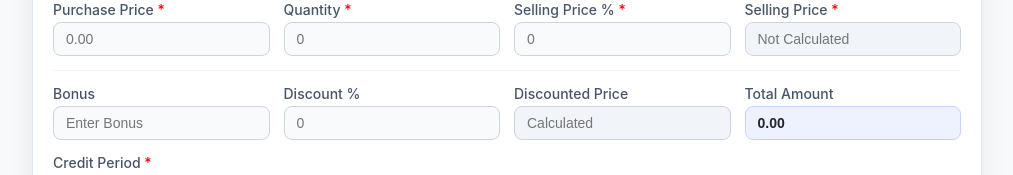
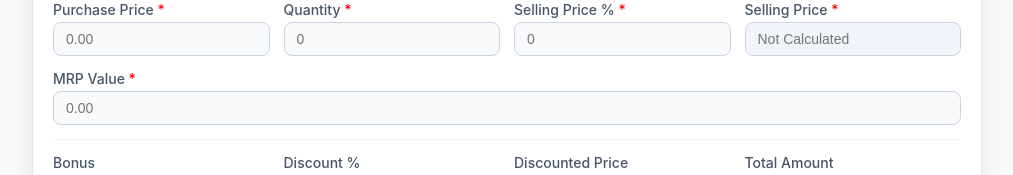
Before and after one commit to WaruniGunasena/BioGenInventoryManagementSystem-frontend, a React (Create React App) app: page /grn-window in a window 1280 px wide. Shown: the part 335-510 px from the top of the page, without its empty margins (258-1271 px from the left). Built offline with nearby package versions, Linux system fonts and the light colour scheme; no server answers.

Commit message:
GRN window bug fixed

```diff
--- a/src/pages/GRN/GRN.jsx
+++ b/src/pages/GRN/GRN.jsx
@@ -40,6 +40,7 @@ const GRN = () => {
         invoiceNumber: "",
         sellingPricePercentage: "",
         sellingPrice: "",
+        mrpValue: "",
         bonus: "",
         packSize: "",
         discountPercentage: "",
@@ -59,7 +60,7 @@ const GRN = () => {
     }, []);
 
     useEffect(() => {
-        // Handle pre-population for editing - only once
+
         if (location.state?.editInvoice && !hasPopulatedRef.current && suppliers.length > 0 && products.length > 0) {
             const invoice = location.state.editInvoice;
             setFormData((prev) => ({
@@ -68,13 +69,12 @@ const GRN = () => {
                 date: invoice.date || invoice.grnDate || new Date().toISOString().split("T")[0],
                 invoiceNumber: invoice.invoiceNumber || invoice.grnNumber || "",
                 creditPeriod: invoice.creditPeriod || invoice.supplier?.creditPeriod || "",
-                invoiceId: invoice.id || invoice._id, // Renamed to avoid collision with local item id
+                invoiceId: invoice.id || invoice._id,
             }));
 
-            // Map invoice items to addedItems
             const mappedItems = (invoice.items || []).map((item, index) => ({
-                id: Date.now() + index, // Local unique ID for the table
-                originalId: item.id || item._id, // Store backend ID
+                id: Date.now() + index,
+                originalId: item.id || item._id,
                 productId: item.productId || item.product?.id || item.product?._id,
                 productName: item.productName || item.product?.name || "N/A",
                 productCode: item.productCode || item.product?.itemCode || "N/A",
@@ -89,11 +89,11 @@ const GRN = () => {
                 totalAmount: item.totalAmount || 0,
                 sellingPricePercentage: item.sellingPricePercentage || 0,
                 sellingPrice: (parseFloat(item.purchasePrice || 0) + (parseFloat(item.purchasePrice || 0) * parseFloat(item.sellingPricePercentage || 0) / 100)).toFixed(2),
+                mrpValue: item.mrpValue || item.mrp || "",
                 packSize: item.packSize || "",
             }));
             setAddedItems(mappedItems);
 
-            // Set supplier data for summary section
             if (invoice.supplier) {
                 setSelectedSupplierData(invoice.supplier);
             }
@@ -213,6 +213,7 @@ const GRN = () => {
             totalAmount: "0.00",
             sellingPricePercentage: "",
             sellingPrice: "",
+            mrpValue: "",
             bonus: "",
             packSize: "",
             discountPercentage: "",
@@ -261,6 +262,11 @@ const GRN = () => {
             return;
         }
 
+        if (!formData.mrpValue) {
+            showToast('error', "Please enter MRP value");
+            return;
+        }
+
         const percentage = parseFloat(formData.sellingPricePercentage);
         if (isNaN(percentage) || percentage < 0 || percentage > 100) {
             showToast('error', "Selling price percentage must be between 0 and 100");
@@ -268,7 +274,7 @@ const GRN = () => {
         }
 
         const isDuplicate = addedItems.some((item) =>
-            (item.productId || item._id) === (formData.productId || formData._id) &&
+            (item.productId || item._id)?.toString() === (formData.productId || formData._id)?.toString() &&
             item.id !== editingItemId
         );
 
@@ -297,6 +303,7 @@ const GRN = () => {
             totalAmount: "0.00",
             sellingPricePercentage: "",
             sellingPrice: "",
+            mrpValue: "",
             bonus: "",
             packSize: "",
             discountPercentage: "",
@@ -328,7 +335,7 @@ const GRN = () => {
             date: formData.date,
             invoiceNumber: formData.invoiceNumber,
             items: addedItems.map((item) => ({
-                id: item.originalId, // Pass back original ID for existing records
+                id: item.originalId,
                 productId: item.productId,
                 batchNumber: item.batchNumber,
                 mfgDate: item.mfgDate,
@@ -338,6 +345,7 @@ const GRN = () => {
                 quantity: item.quantity,
                 bonus: parseFloat(item.bonus || 0),
                 totalAmount: item.totalAmount,
+                mrpValue: item.mrpValue,
                 sellingPricePercentage: item.sellingPricePercentage,
                 discountPercentage: parseFloat(item.discountPercentage || 0),
                 discountValue: parseFloat(item.discountedPrice || item.purchasePrice),
@@ -349,11 +357,9 @@ const GRN = () => {
 
         try {
             if (formData.invoiceId) {
-                // Editing existing invoice
                 await updateGRN(formData.invoiceId, grnData);
                 showToast('success', "Stock updated successfully!");
             } else {
-                // Creating new invoice
                 await createGRN(grnData);
                 showToast('success', "Stock added successfully!");
             }
@@ -532,6 +538,18 @@ const GRN = () => {
                                         readOnly
                                     />
                                 </div>
+                                <div style={fieldStyle}>
+                                    <label style={labelStyle}>MRP Value <span style={{ color: "red" }}>*</span></label>
+                                    <input
+                                        type="number"
+                                        name="mrpValue"
+                                        style={inputStyle}
+                                        placeholder="0.00"
+                                        value={formData.mrpValue}
+                                        onChange={handleInputChange}
+                                        required
+                                    />
+                                </div>
                             </div>
                             <div style={{ display: "flex", gap: "14px", flexWrap: "wrap", marginBottom: "14px" }}>
                                 <div style={fieldStyle}>
@@ -612,6 +630,7 @@ const GRN = () => {
                                             <th>Product Description</th>
                                             <th>Pack Size</th>
                                             <th className="text-right">Purchase Price</th>
+                                            <th className="text-right">MRP Value</th>
                                             <th className="text-center">Quantity</th>
                                             <th className="text-right">Discount %</th>
                                             <th className="text-right">Discounted Price</th>
@@ -626,6 +645,7 @@ const GRN = () => {
                                                     <td>{item.productName}</td>
                                                     <td>{item.packSize || "-"}</td>
                                                     <td className="text-right">{parseFloat(item.purchasePrice).toFixed(2)}</td>
+                                                    <td className="text-right">{parseFloat(item.mrpValue || 0).toFixed(2)}</td>
                                                     <td className="text-center">{item.quantity}</td>
                                                     <td className="text-right">{parseFloat(item.discountPercentage || 0).toFixed(2)}%</td>
                                                     <td className="text-right">{parseFloat(item.discountedPrice || item.purchasePrice).toFixed(2)}</td>
@@ -641,6 +661,7 @@ const GRN = () => {
                                                     <tr className="bonus-row">
                                                         <td>{item.productName}</td>
                                                         <td>{item.packSize || "-"}</td>
+                                                        <td className="text-right">0.00</td>
                                                         <td className="text-right">0.00</td>
                                                         <td className="text-center">{item.bonus}</td>
                                                         <td className="text-right">0.00%</td>
@@ -666,7 +687,7 @@ const GRN = () => {
                                     </tbody>
                                 </table>
                                 <div className="add-stock-footer">
-                                    <button className="add-stock-btn" onClick={handleAddStock}>Add Stock</button>
+                                    <button className="add-stock-btn" onClick={handleAddStock}>{formData.invoiceId ? "Update Stock" : "Add Stock"}</button>
                                 </div>
                             </div>
                         </div>
--- a/src/pages/Invoices/Invoices.jsx
+++ b/src/pages/Invoices/Invoices.jsx
@@ -22,7 +22,7 @@ const Invoices = () => {
     const { canEdit, canDelete } = usePermissions("grn");
 
     const [invoices, setInvoices] = useState([]);
-    // eslint-disable-next-line no-unused-vars
+
     const [loading, setLoading] = useState(false);
     const [currentPage, setCurrentPage] = useState(0);
     const [totalPages, setTotalPages] = useState(0);
@@ -35,7 +35,7 @@ const Invoices = () => {
         } else {
             fetchInvoices(currentPage);
         }
-        // eslint-disable-next-line react-hooks/exhaustive-deps
+
     }, [currentPage, searchQuery]);
 
     const fetchInvoices = async (page) => {
@@ -107,12 +107,14 @@ const Invoices = () => {
             data: invoice,
             message: `Are you sure you want to delete invoice ${invoice.invoiceNumber}? This action cannot be undone.`
         });
+        setIsModalOpen(false);
     };
 
     const handleConfirmDelete = async () => {
         try {
             const userId = await getUserId();
             const invoiceId = confirmModal.data.id || confirmModal.data._id;
+            console.log("invoiceId, userid", invoiceId, userId);
             await softDeleteGRN(invoiceId, userId);
             showToast("success", "Invoice deleted successfully");
             fetchInvoices(currentPage);
@@ -185,7 +187,6 @@ const Invoices = () => {
                 </div>
             </div>
 
-            {/* Invoice Details Modal */}
             {isModalOpen && selectedInvoice && (
                 <div className="invoice-modal-overlay">
                     <div className="invoice-modal-content">
@@ -224,6 +225,7 @@ const Invoices = () => {
                                                 <th>Product Description</th>
                                                 <th>Pack Size</th>
                                                 <th className="text-right">Purchase Price</th>
+                                                <th className="text-right">MRP Value</th>
                                                 <th className="text-center">Quantity</th>
                                                 <th className="text-right">Discount %</th>
                                                 <th className="text-right">Discounted Price</th>
@@ -237,6 +239,7 @@ const Invoices = () => {
                                                         <td>{item.productName || item.product?.name || "Product N/A"}</td>
                                                         <td>{item.packSize || "-"}</td>
                                                         <td className="text-right">{parseFloat(item.purchasePrice).toFixed(2)}</td>
+                                                        <td className="text-right">{parseFloat(item.mrpValue || 0).toFixed(2)}</td>
                                                         <td className="text-center">{item.quantity}</td>
                                                         <td className="text-right">{parseFloat(item.discountPercentage || 0).toFixed(2)}%</td>
                                                         <td className="text-right">{parseFloat(item.discountValue || item.discountedPrice || item.purchasePrice).toFixed(2)}</td>
@@ -246,6 +249,7 @@ const Invoices = () => {
                                                         <tr className="bonus-row">
                                                             <td>{item.productName || item.product?.name || "Product N/A"}</td>
                                                             <td>{item.packSize || "-"}</td>
+                                                            <td className="text-right">0.00</td>
                                                             <td className="text-right">0.00</td>
                                                             <td className="text-center">{item.bonus}</td>
                                                             <td className="text-right">0.00%</td>
--- a/src/pages/Stock/Stock.jsx
+++ b/src/pages/Stock/Stock.jsx
@@ -26,12 +26,12 @@ const Stock = () => {
         const fetchStock = async () => {
             setIsLoading(true);
             try {
-                // Use dedicated search endpoint when a query is present
                 const response = searchQuery.trim()
                     ? await searchStock(searchQuery, currentPage, 5, filter, { signal: controller.signal })
                     : await getPaginatedStock(currentPage, 5, filter, { signal: controller.signal });
 
                 if (controller.signal.aborted) return;
+                console.log(response);
 
                 if (response.data?.productStocks && Array.isArray(response.data.productStocks)) {
                     setStockItems(response.data.productStocks);
@@ -63,7 +63,7 @@ const Stock = () => {
     const columns = [
         { header: "Product Name", accessor: "productName" },
         { header: "Product ID", accessor: "productId" },
-        { header: "Quantity", accessor: "quantity" },
+        { header: "Quantity", accessor: "totalQuantity" },
         { header: "Selling Price", accessor: "sellingPrice" },
         { header: "Minimum Stock", accessor: "minimumStockLevel" },
         { header: "Reorder Level", accessor: "reorderLevel" },
```
Also changed, not shown: src/components/common/Common.css (+1 -22 lines).
